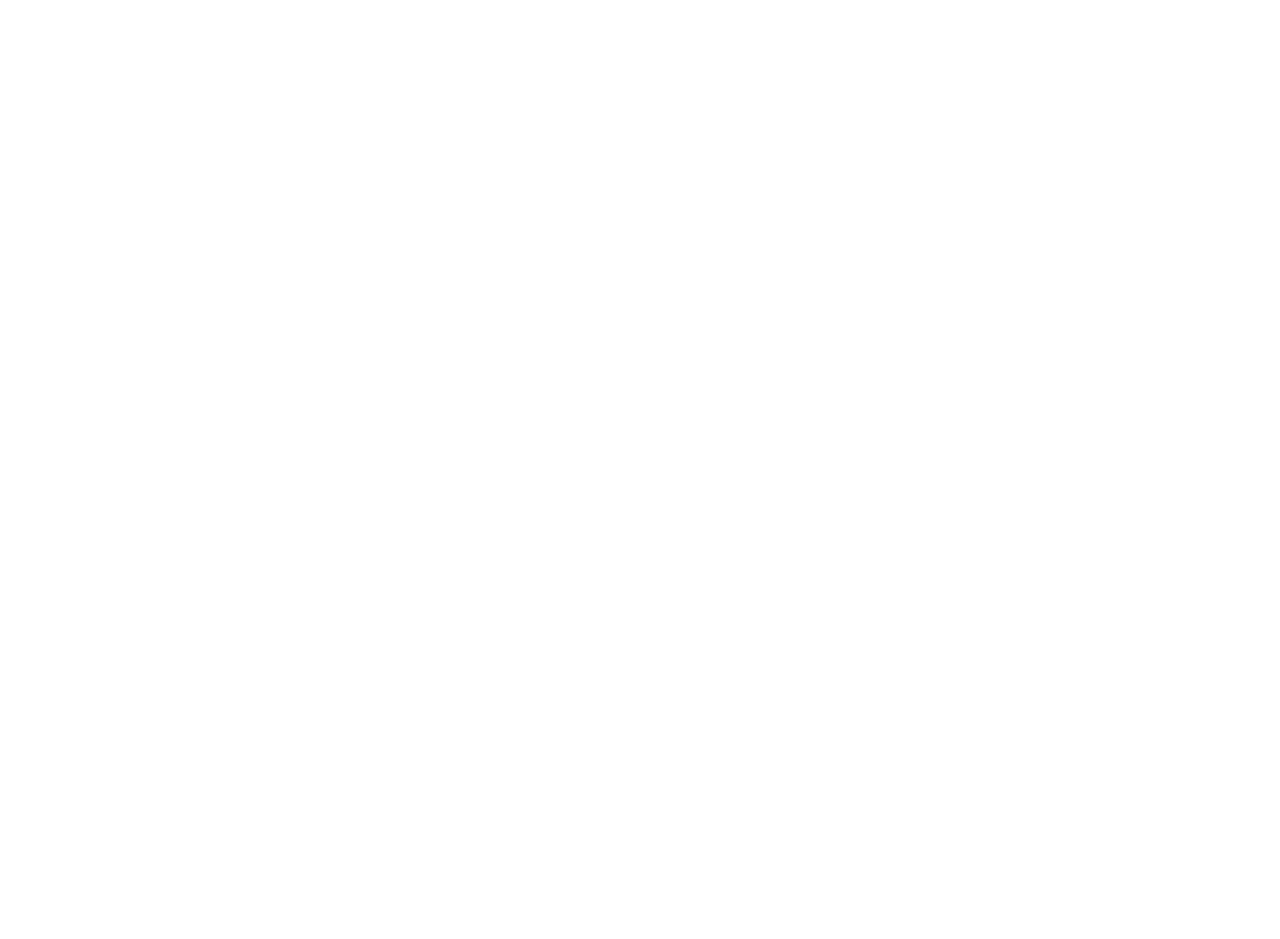
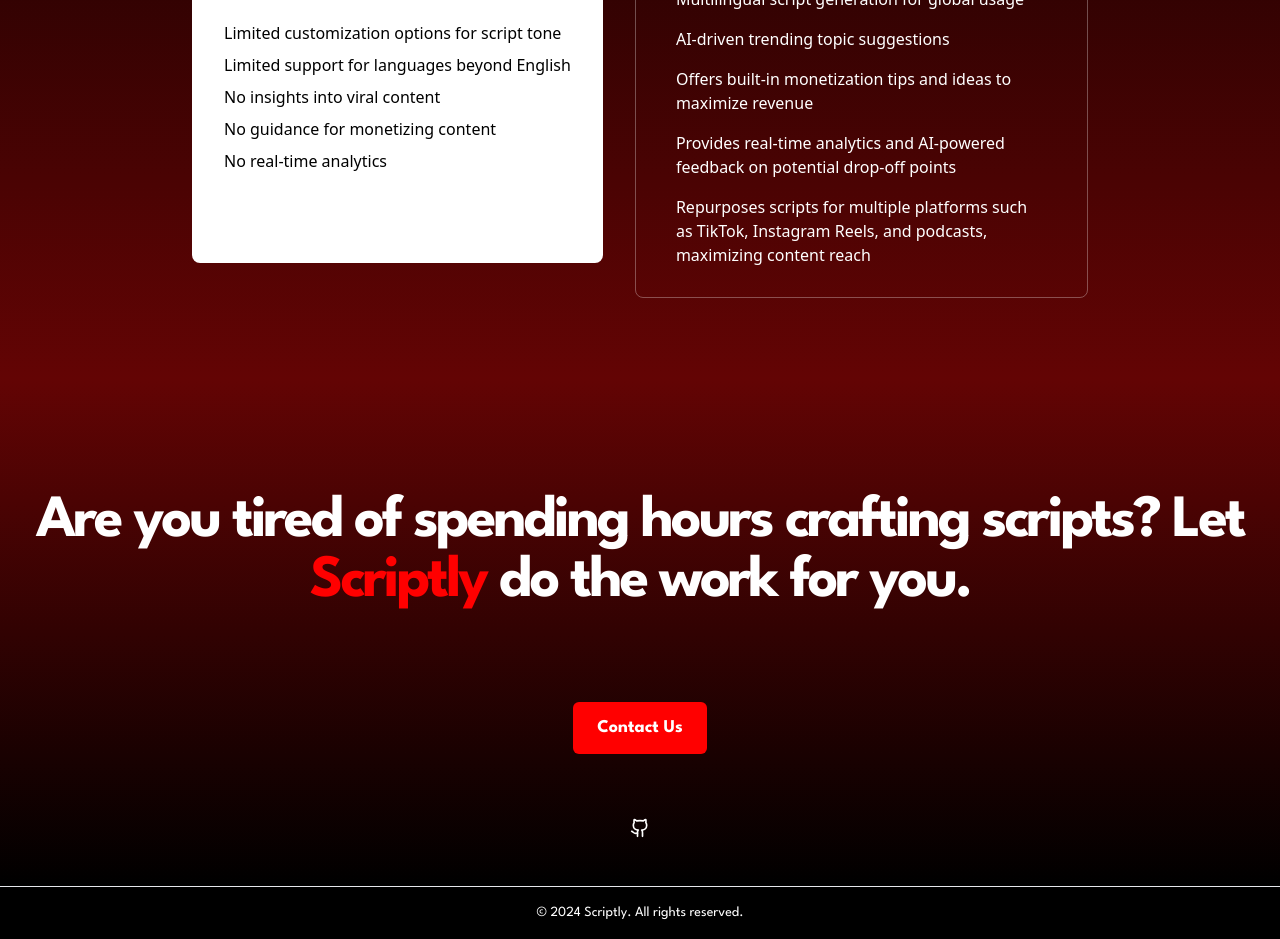
Before and after one commit to hafsahtariqali/Scriptly., a Next.js app: page / in a window 1280 px wide. Shown: the part 2520-3459 px from the top of the page. Before the commit the page ends 2106 px from the top, so only its background shows below. Built offline with nearby package versions, Linux system fonts and the light colour scheme.

Commit message:
whyus + contact + footer

```diff
--- a/src/app/page.js
+++ b/src/app/page.js
@@ -2,6 +2,9 @@
 import Hero from "../components/Hero"
 import { Features } from "@/components/Features";
 import Manual from "../components/Manual"
+import WhyUs from "@/components/WhyUs";
+import Contact from "@/components/Contact";
+import Footer from "@/components/Footer";
 
 export default function Home() {
   return (
@@ -10,6 +13,9 @@
       <Hero />
       <Features />
       <Manual />
+      <WhyUs />
+      <Contact />
+      <Footer />
     </>
   );
 }
```
